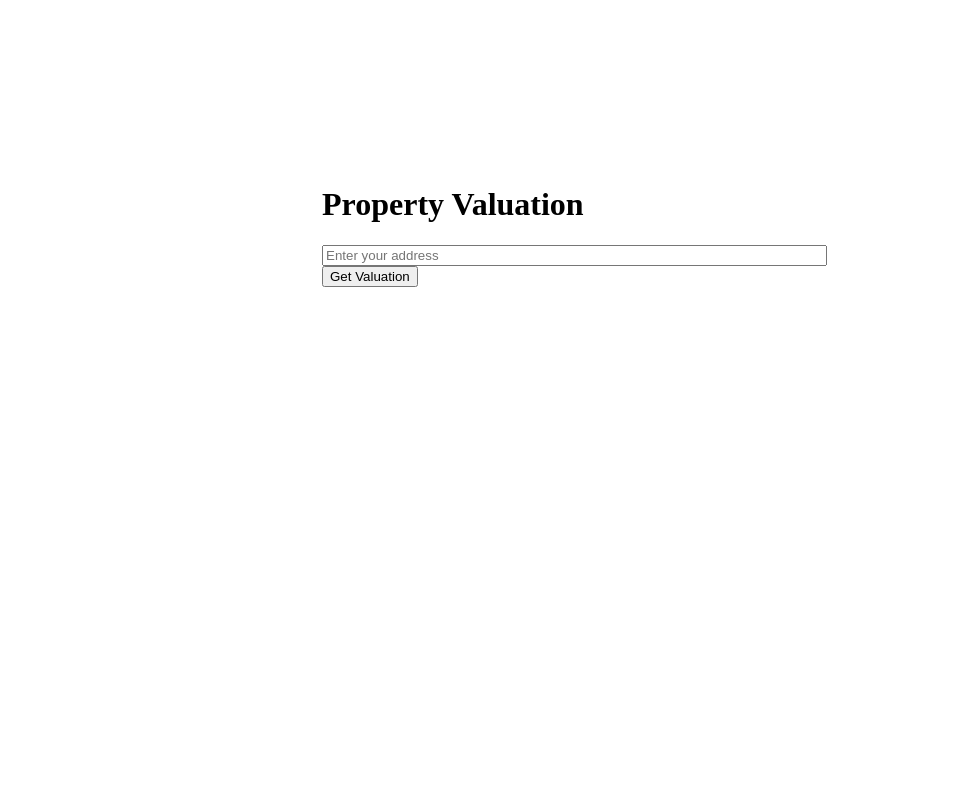
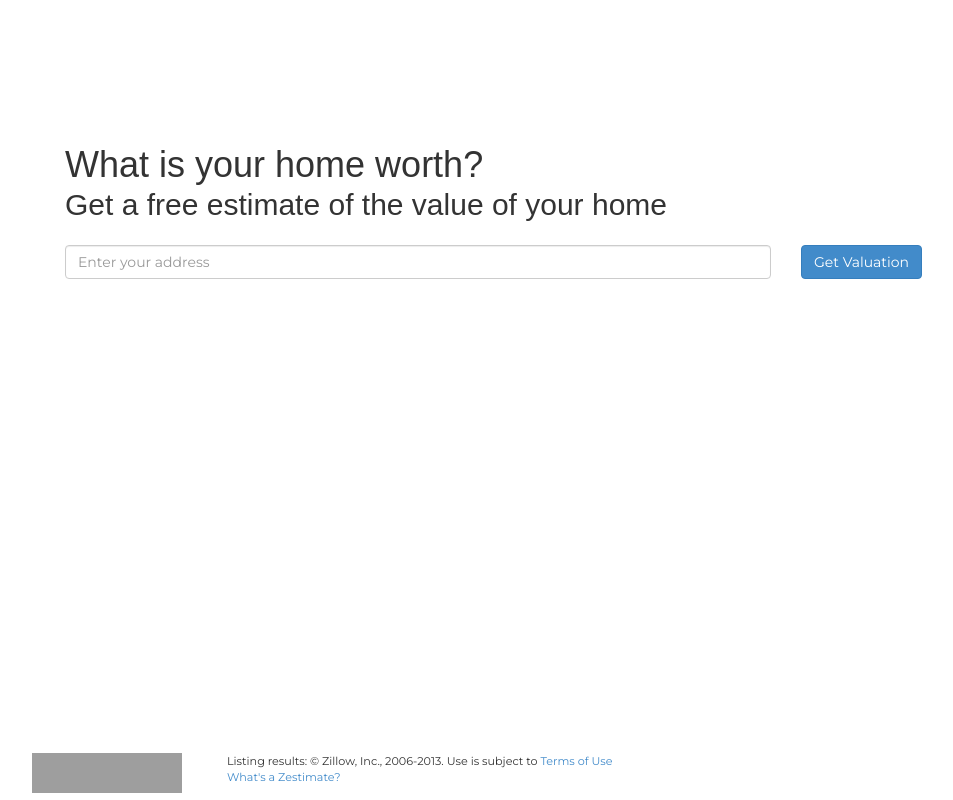
Before and after one commit to dermidgen/valuation-poc, a plain HTML site: page index.html in a window 1280 px wide. Shown: the whole page, without its empty margins (38-991 px from the left). Drawn offline with nearby package versions, Linux system fonts and the light colour scheme; some packages are replaced by stand-ins of ours; grey boxes are pictures that could not be loaded; a web font is replaced by a local one.

Commit message:
better styling; adds zillow branding

```diff
--- a/index.html
+++ b/index.html
@@ -1,39 +1,115 @@
 <!DOCTYPE HTML>
-<html>
+<html lang="en">
 <head>
 	<title>Property Valuation</title>
+	<meta name="viewport" content="width=device-width, initial-scale=1.0">
+	<link href='lib/bootstrap/css/bootstrap.min.css' rel='stylesheet' type='text/css'>
+	<link href='http://fonts.googleapis.com/css?family=News+Cycle:400,700|Cabin+Condensed:400,700|Montserrat:400,700' rel='stylesheet' type='text/css'>
 	<style>
 
-	div.menu { padding: 2em; background-color: rgba(255,255,255,0.8); width: 35em; margin: 8em auto; border-radius: 1em; border: 5px solid #fff;}
+	body {
+		/*background-image: url(http://farm4.staticflickr.com/3779/11754673356_f8f6c7c5cb_b.jpg); */
+		background-attachment: fixed; background-position: 50% 50%; background-repeat: no-repeat no-repeat;
+		-webkit-background-size: cover;
+		-moz-background-size: cover;
+		-o-background-size: cover;
+		background-size: cover;
+	}
 
-	#result { display:none; margin-top: 2em; padding: 0.8em; background: #fff; border-radius: 1em; }
+	html,body { font-family: 'Montserrat', sans-serif; height: 100%; }
+	h1 { font-family: 'Cabin Condensed', sans-serif; margin:0; }
+	h2 { font-family: 'News Cycle', sans-serif; margin: 0.1em 0 0.8em 0; }
+
+	#map-canvas {
+		height: 100%;
+		position: fixed;
+		z-index:0;
+	}
+	#wrap { min-height: 100%; }
+	#main { overflow:auto; padding-bottom: 60px; }
+	.footer {
+		font-size: 0.8em;
+		position: relative;
+		margin-top: -60px;
+		height: 60px;
+		clear: both;
+		padding-top: 8px;
+		background-color: rgba(255,255,255,0.9);
+		border-top: 5px solid #fff;
+	}
+
+	#querywin, #result {
+		padding: 2em;
+		background-color: rgba(255,255,255,0.9);
+		margin: 8em 0 0 0;
+		border: 5px solid #fff;
+	}
+	#result { display:none; margin: 2em 0; }
 
 	</style>
 	<script src="http://ajax.googleapis.com/ajax/libs/jquery/1.10.2/jquery.min.js"></script>
 </head>
 <body>
-	<div class="menu">
-		<div>
-			<h1>Property Valuation</h1>
+	<div id="map-canvas"></div>
+	<div id="wrap">
+		<div id="main" class="container clear-top">
+
+			<div id="querywin">
+				<form role="form">
+					<h1>What is your home worth?</h1>
+					<h2>Get a free estimate of the value of your home</h2>
+
+					<div class="row">
+						<div class="col-md-8">
+							<label class="sr-only" for="address">Enter your address</label>
+							<input type="text" name="address" id="address" placeholder="Enter your address" class="form-control"/>
+						</div>
+						<div class="col-md-3">
+							<button type="button" class="btn btn-primary" onclick="fetchProperty()">Get Valuation</button>
+						</div>
+					</div>
+				</form>
+			</div>
+			<pre id="result"></pre>
+
 		</div>
-		<div>
-			<input type="text" name="address" id="address" placeholder="Enter your address" size="60"/>
-			<button onclick="fetchProperty()">Get Valuation</button>
-		</div>
-		<pre id="result"></pre>
 	</div>
 
-	<script language="javascript">
+
+	<footer class="footer">
+		<div class="container">
+			<div class="row">
+				<div class="col-md-2"><img src="http://www.zillow.com/widgets/GetVersionedResource.htm?path=/static/logos/Zillowlogo_150x40.gif" width="150" height="40" alt="Zillow Real Estate Search" /></div>
+				<div class="col-md-8">
+						Listing results: &copy; Zillow, Inc., 2006-2013. Use is subject to <a href="http://www.zillow.com/corp/Terms.htm" target="_blank">Terms of Use</a> <br> <a href="http://www.zillow.com/wikipages/What-is-a-Zestimate/" target="_blank">What's a Zestimate?</a>
+				</div>
+				<div class="col-md-4"></div>
+			</div>
+		</div>
+	</footer>
+
+
+<script type="text/javascript" src="https://maps.googleapis.com/maps/api/js?key=AIzaSyBrDWIgR2ivRJuGHHpLly88P697sDi5S3c&sensor=true"></script>
+<script language="javascript">
+
+	var gkey = 'AIzaSyBrDWIgR2ivRJuGHHpLly88P697sDi5S3c';
 
 	// var uri = "http://api.flickr.com/services/feeds/photos_public.gne?tags=house,street,yard&format=json&lang=en-us&jsoncallback=?";
-
 	var uri = "http://api.flickr.com/services/feeds/groups_pool.gne?id=92575895@N00&format=json&lang=en-us&jsoncallback=?";
 
-	var showPhoto = function(data) {
+	function initialize() {
+		var mapOptions = {
+			center: new google.maps.LatLng(-34.397, 150.644),
+			zoom: 8
+		};
+		var map = new google.maps.Map(document.getElementById("map-canvas"),mapOptions);
+	}
+
+	var setBG = function(data) {
 		var l = data.items.length;
 		var i = Math.floor((Math.random()*l)+1);
 		if (data.items[i]) {
-			$('body').css('background','url('+data.items[i].media.m.replace('_m','_b')+')');
+			$('body')[0].style.backgroundImage = 'url('+data.items[i].media.m.replace('_m','_b')+')';
 		}
 	};
 
@@ -48,6 +124,8 @@
 
 			$('#result').show();
 			$('#result').html(JSON.stringify(result, undefined, 2));
+
+      		google.maps.event.addDomListener(window, 'load', initialize);
 		});
 	};
 
@@ -57,7 +135,7 @@
 			url: uri,
 			dataType: "jsonp",
 			crossDomain: "true",
-			jsonpCallback: 'showPhoto'
+			jsonpCallback: 'setBG'
 		});
 
 	});
```
